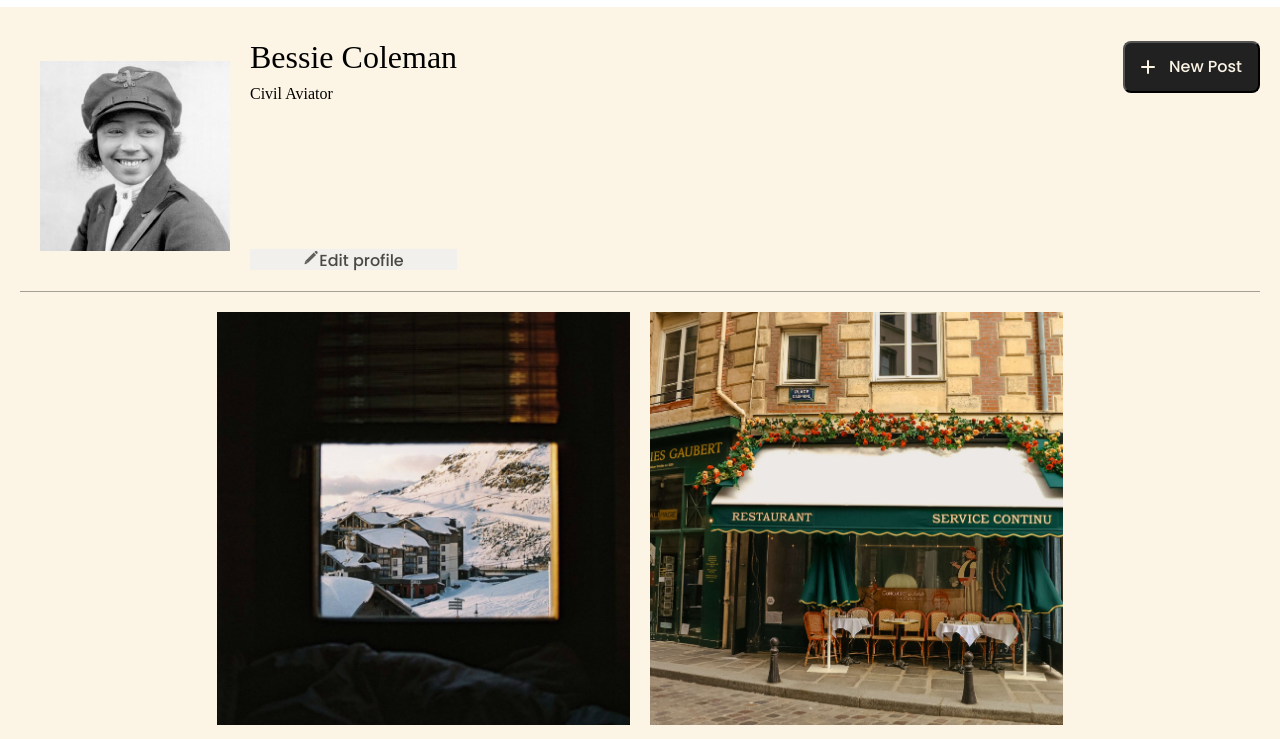
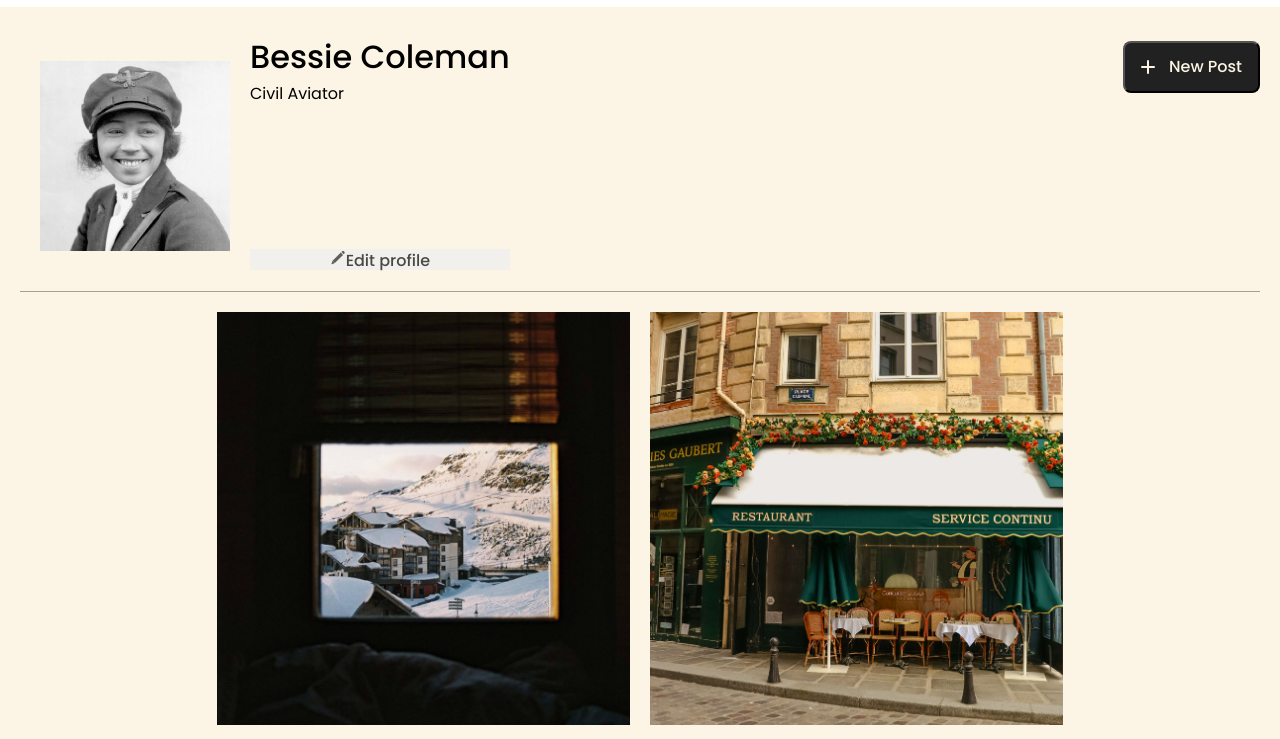
Before and after one commit to hassanbaashi1/se_project_spots, a plain HTML site: page index.html in a window 1280 px wide. Shown: the part 39-778 px from the top of the page. Drawn offline with Linux system fonts and the light colour scheme.

Commit message:
just finished my code

```diff
--- a/blocks/page.css
+++ b/blocks/page.css
@@ -1,8 +1,7 @@
 .page {
   background-color: #fcf5e5;
   min-height: 100vh;
-  font-family: "Poppins" Arial, Helvetica, sans-serif;
-  outline: 1px solid red;
+  font-family: "Poppins", Arial, Helvetica, sans-serif;
 }
 
 .page__section {
```
